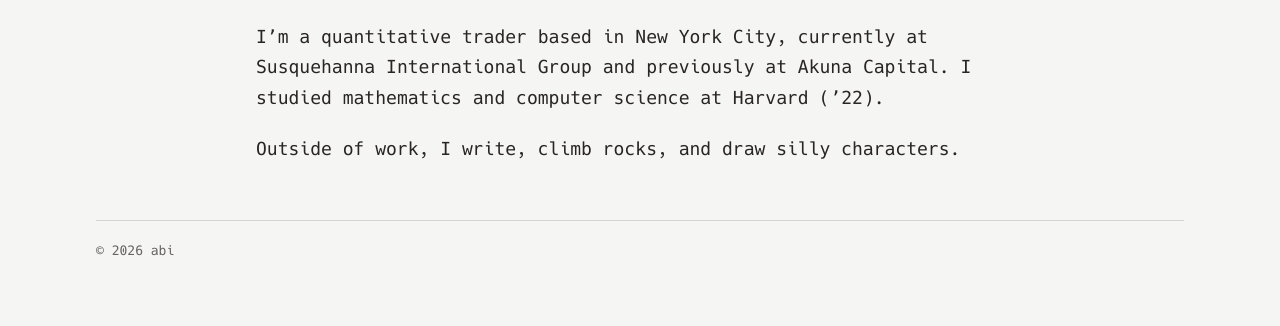
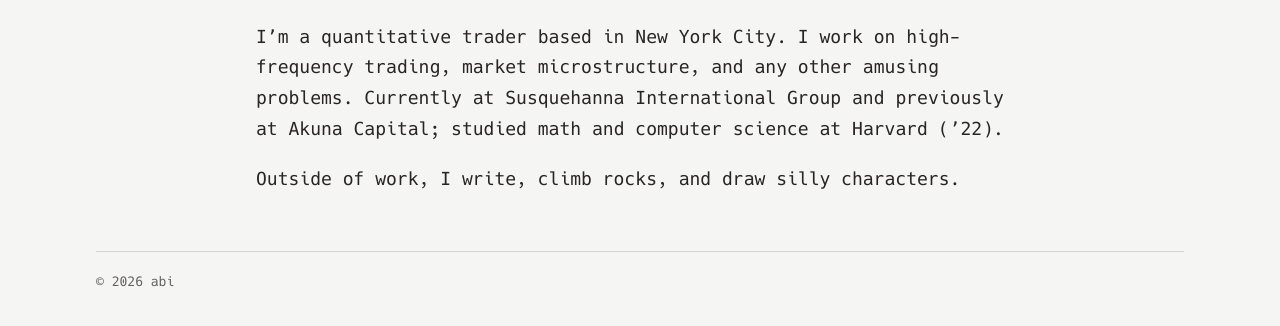
Before and after one commit to Saffr0n1/WebsiteV3, a plain HTML site: page index.html in a window 1280 px wide. Shown: the part 196-522 px from the top of the page. Drawn offline with Linux system fonts and the light colour scheme.

Commit message:
Publish updated personal introduction

```diff
--- a/index.html
+++ b/index.html
@@ -41,9 +41,10 @@
               <circle cx="31" cy="22" r="1.3" fill="currentColor"/>
             </svg>
           </div>
-          <p>I’m a quantitative trader based in <span class="keep-together">New York City</span>, currently at
-            Susquehanna International Group and previously at <span class="keep-together">Akuna Capital</span>.
-            I studied mathematics and computer science at <span class="keep-together">Harvard (’22).</span></p>
+          <p>I’m a quantitative trader based in <span class="keep-together">New York City</span>. I work on
+	    high-frequency trading, market microstructure, and any other amusing problems. Currently at
+            Susquehanna International Group and previously at <span class="keep-together">Akuna Capital</span>;
+	    studied math and computer science at <span class="keep-together">Harvard (’22).</span></p>
           <p>Outside of work, I write, climb rocks,
             and draw <span class="keep-together">silly characters.</span></p>
         </section>
```
